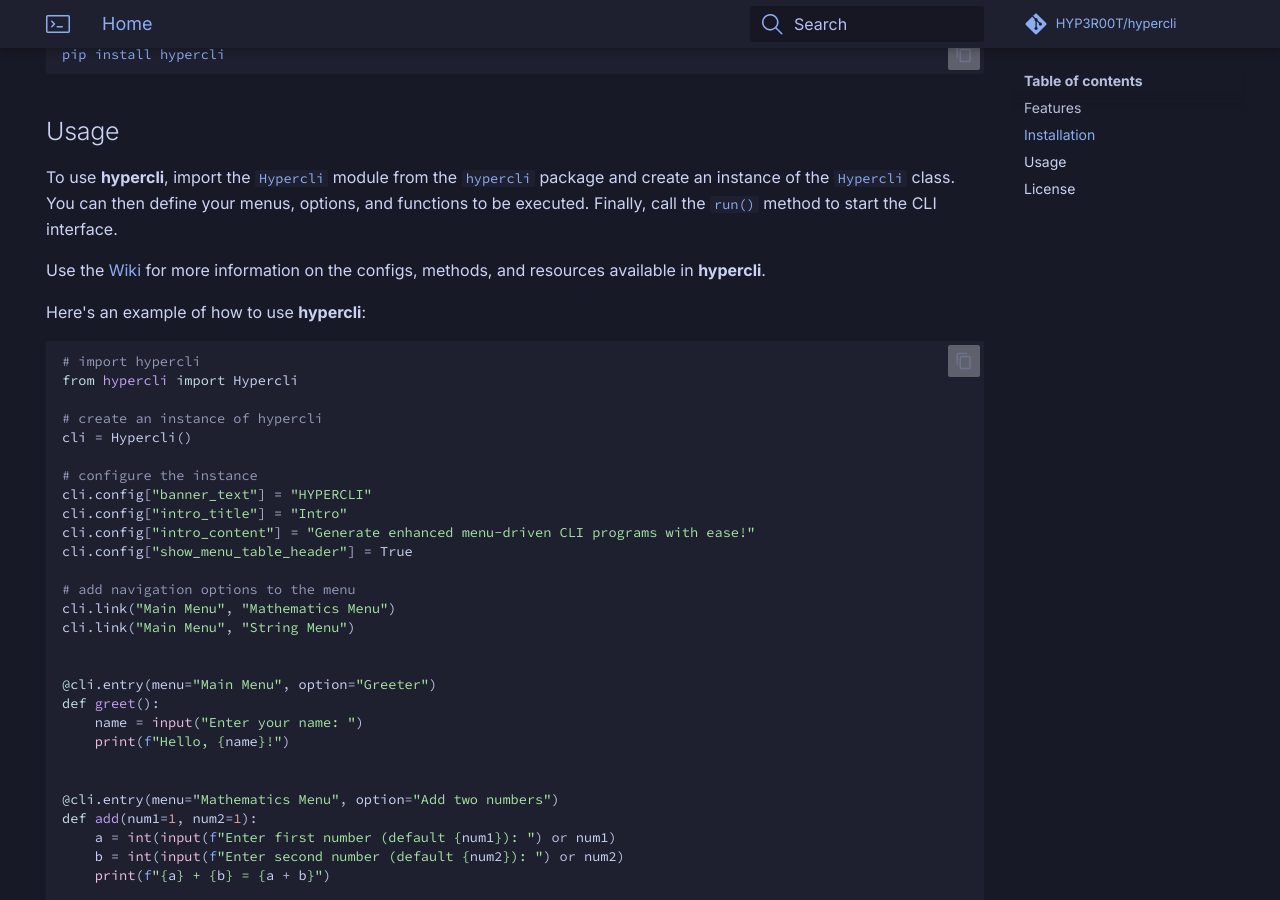
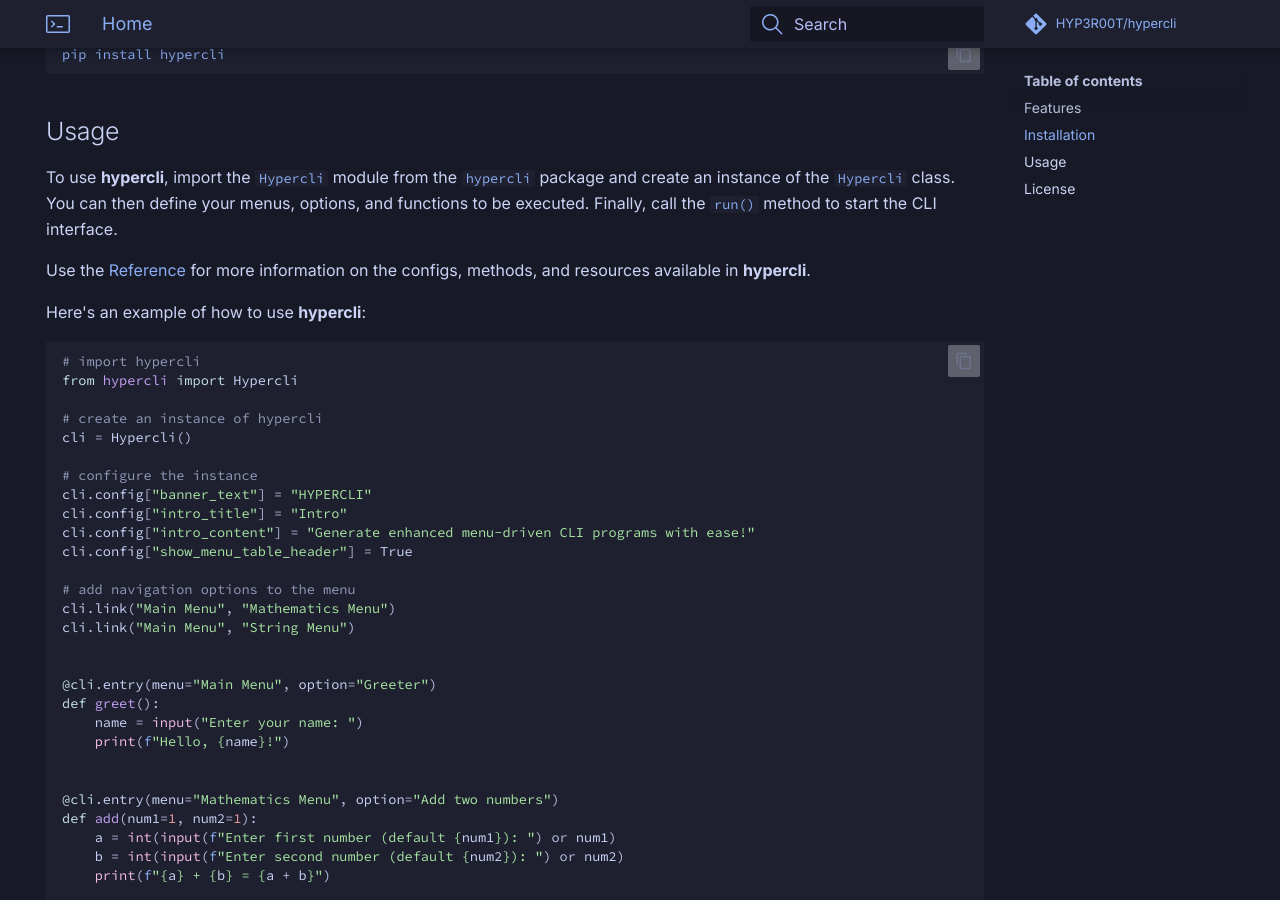
Before and after one commit to HYP3R00T/hypercli, an MkDocs documentation site: the page built from docs/index.md, in a window 1280 px wide and 900 px high, scrolled down 630 px. Built offline with MkDocs 1.6.1 and Material for MkDocs 9.7.7, drawn with Linux system fonts in a browser that asks for light colours; comment, search, counter and statistics services are not loaded.

Commit message:
minor changes

```diff
--- a/docs/index.md
+++ b/docs/index.md
@@ -33,7 +33,7 @@
 
 To use **hypercli**, import the `Hypercli` module from the `hypercli` package and create an instance of the `Hypercli` class. You can then define your menus, options, and functions to be executed. Finally, call the `run()` method to start the CLI interface.
 
-Use the [Wiki](./Wiki.md) for more information on the configs, methods, and resources available in **hypercli**.
+Use the [Reference](./Reference.md) for more information on the configs, methods, and resources available in **hypercli**.
 
 Here's an example of how to use **hypercli**:
 
```
Also changed, not shown: 1 other file.
